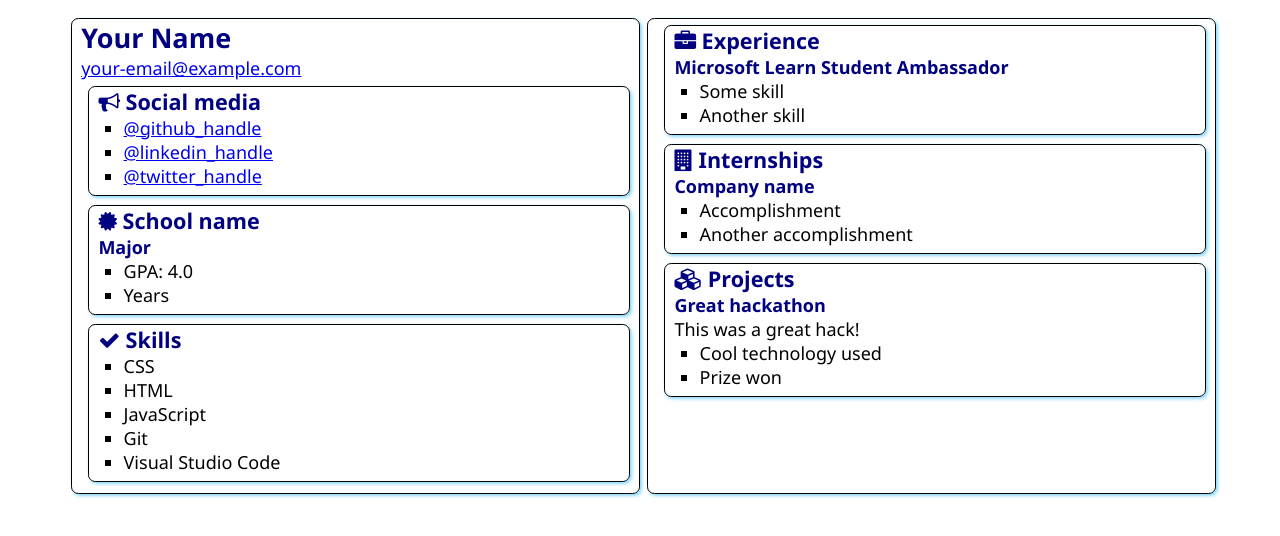
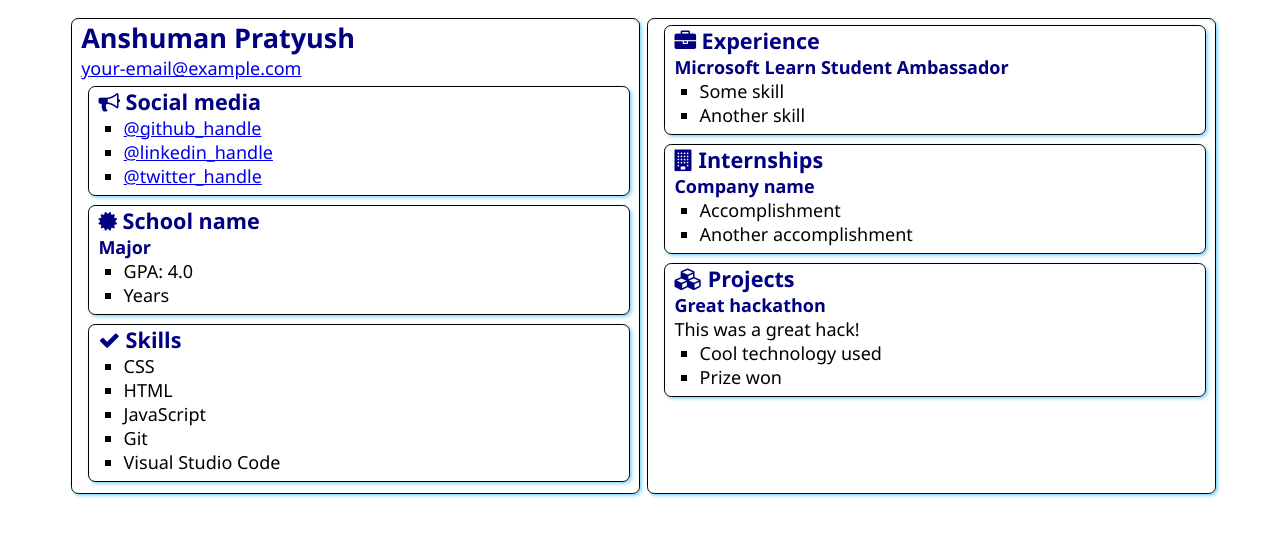
Before and after one commit to anshuman333/SATechnicalOnboarding, a plain HTML site: page src/index.html in a window 1280 px wide. Drawn offline with Linux system fonts and the light colour scheme.

Commit message:
Added my Name
Added my name in the html file

```diff
--- a/src/index.html
+++ b/src/index.html
@@ -1,5 +1,6 @@
 <!DOCTYPE html>
 <html lang="en">
+
 <head>
     <meta charset="UTF-8">
     <meta http-equiv="X-UA-Compatible" content="IE=edge">
@@ -9,10 +10,11 @@
     <link rel="stylesheet" href="style.css">
     <link rel="stylesheet" href="https://cdnjs.cloudflare.com/ajax/libs/font-awesome/4.7.0/css/font-awesome.min.css">
 </head>
+
 <body>
     <main>
         <article class="box">
-            <h1>Your Name</h1>
+            <h1>Anshuman Pratyush</h1>
             <div><a href="mailto:your.email@example.com">your-email@example.com</a></div>
 
             <section class="box">
@@ -96,4 +98,5 @@
 
     </main>
 </body>
+
 </html>
```
